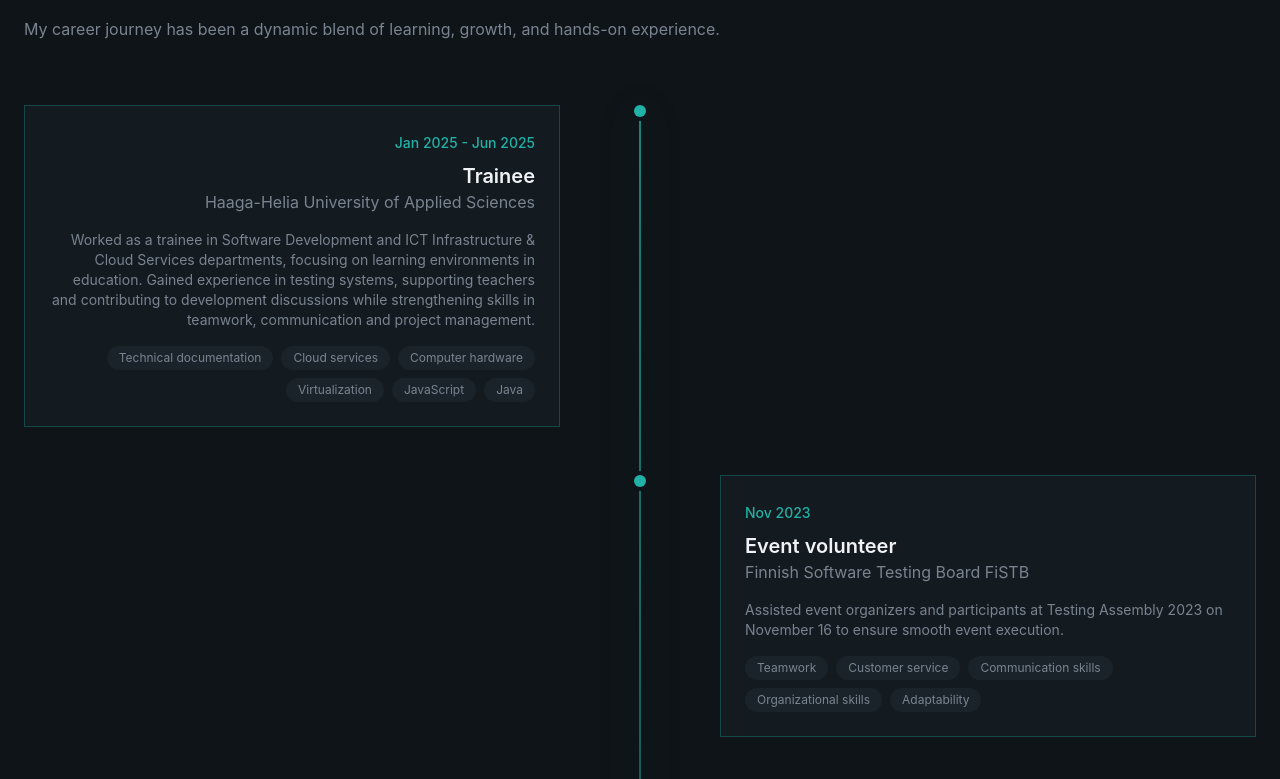
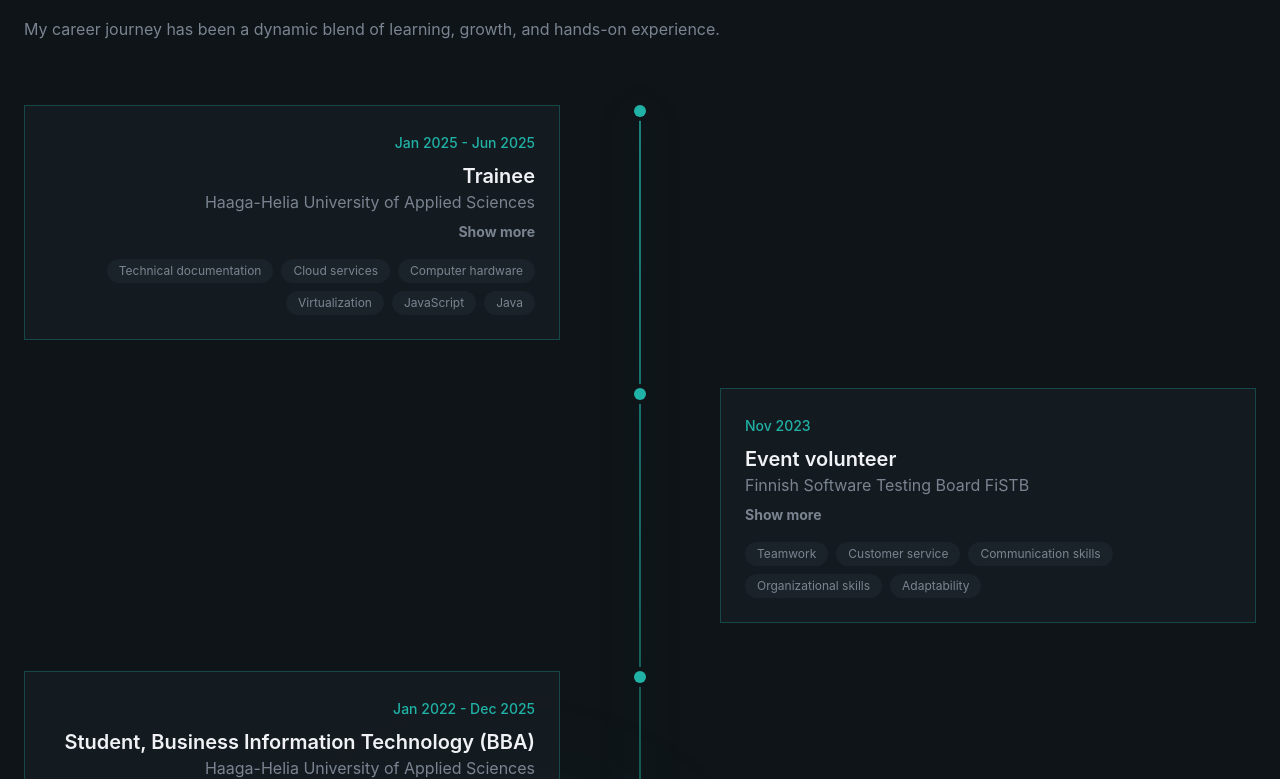
Before and after one commit to dovile-mart/devportfolio, a React (Vite) app: page / in a window 1280 px wide. Shown: the part 3201-3980 px from the top of the page. Built offline with nearby package versions, Linux system fonts and the light colour scheme.

Commit message:
Feature: add show more/show less functionality for experience descriptions

```diff
--- a/src/sections/Experience.jsx
+++ b/src/sections/Experience.jsx
@@ -1,3 +1,5 @@
+import { useState } from "react";
+
 const experiences = [
     /*{
         period: "2023 - Present",
@@ -66,6 +68,13 @@ const experiences = [
 ];
 
 export const Experience = () => {
+    const [expanded, setExpanded] = useState({});
+    const handleExpandClick = (index) => {
+    setExpanded((prev) => ({
+        ...prev,
+        [index]: !prev[index],
+    }));
+};
     return (
         <section
             id="experience"
@@ -129,7 +138,17 @@ export const Experience = () => {
                                         <span className="text-sm text-primary font-medium">{exp.period}</span>
                                         <h3 className="text-xl font-semibold mt-2">{exp.role}</h3>
                                         <p className="text-muted-foreground">{exp.company}</p>
-                                        <p className="text-sm text-muted-foreground mt-4">{exp.description}</p>
+                                        {expanded[index] && (
+                                            <p className="text-sm text-muted-foreground mt-4">
+                                                {exp.description}
+                                            </p>
+                                        )}
+                                        <button onClick={() => handleExpandClick(index)}
+                                            className="mt-2 text-muted-foreground text-sm font-bold hover:underline"
+                                        >
+                                            {expanded[index] ? "Show less" : "Show more"}
+                                        </button>
+
                                         <div className={`flex flex-wrap gap-2 mt-4 ${
                                             index % 2 === 0 ? "md:justify-end" : ""
                                             }`}
```
